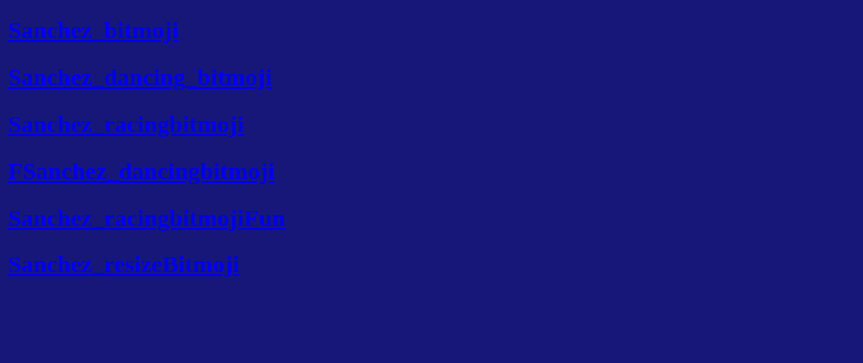
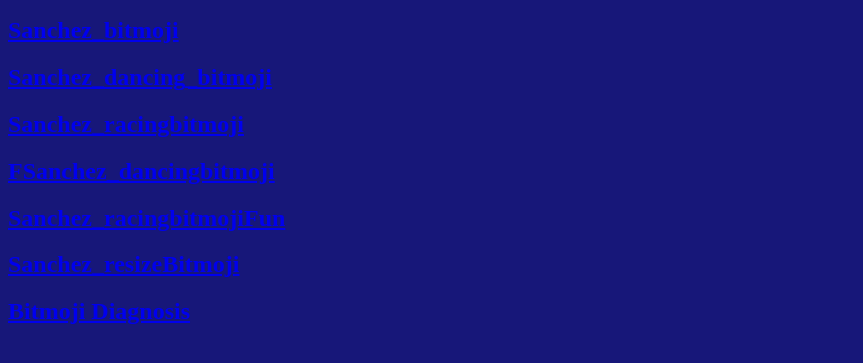
Before and after one commit to LinekerS0125/LinekerS0125.github.io, a plain HTML site: page javascripts.html in a window 1280 px wide. Shown: the part 327-690 px from the top of the page, without its empty margins (0-863 px from the left). Drawn offline with Linux system fonts and the light colour scheme; a script that the page names is missing.

Commit message:
Add files via upload

```diff
--- a/javascripts.html
+++ b/javascripts.html
@@ -44,5 +44,7 @@
     <h2><a href="https://www.khanacademy.org/computer-programming/sanchez_racingbitmojifun/4999084861341696">Sanchez_racingbitmojiFun</a></h2><script src="https://www.khanacademy.org/computer-programming/sanchez_racingbitmojifun/4999084861341696/embed.js?editor=yes&buttons=yes&author=no&embed=yes"></script>
 
     <h2><a href="https://www.khanacademy.org/computer-programming/sanchez_resizebitmoji/5560272552771584">Sanchez_resizeBitmoji</a></h2><script src="https://www.khanacademy.org/computer-programming/sanchez_resizebitmoji/5560272552771584/embed.js?editor=yes&buttons=yes&author=no&embed=yes"></script>
+
+    <h2><a href="https://www.khanacademy.org/computer-programming/bitmoji-diagnosis/6333260575326208">Bitmoji Diagnosis</a></h2><script src="https://www.khanacademy.org/computer-programming/bitmoji-diagnosis/6333260575326208/embed.js?editor=yes&buttons=yes&author=yes&embed=yes"></script>
 </body>
 </html>
```
